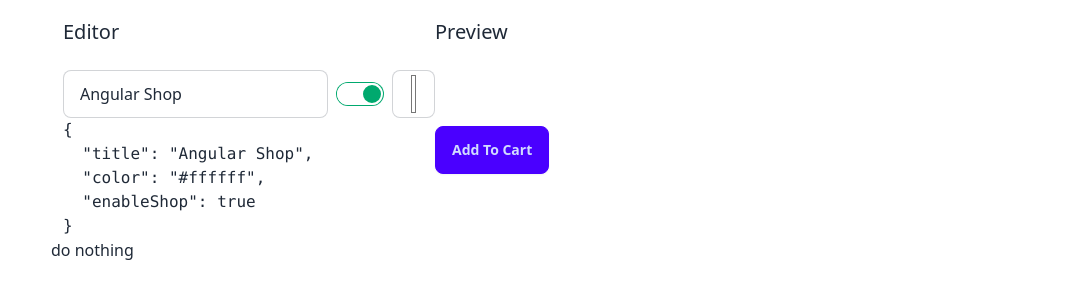
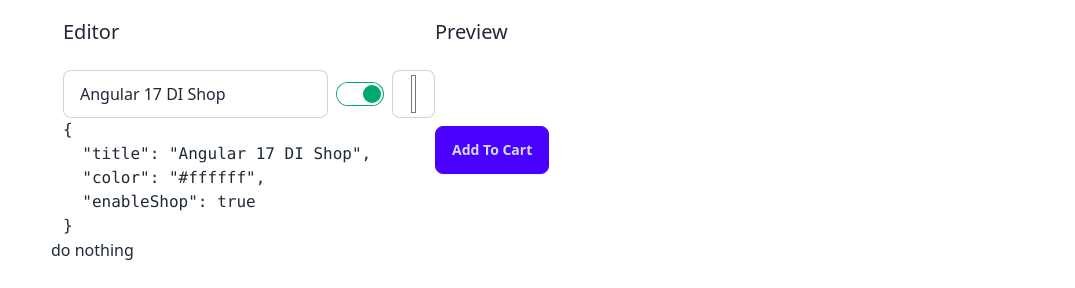
Before and after one commit to dpacquola/angular-di, an Angular app: page /settings in a window 1280 px wide. Shown: the part 156-444 px from the top of the page, without its empty margins (205-1280 px from the left). Built offline with nearby package versions, Linux system fonts and the light colour scheme.

Commit message:
update title

```diff
--- a/src/app/core/settings.service.ts
+++ b/src/app/core/settings.service.ts
@@ -14,7 +14,7 @@ type Config = {
 )
 export class SettingsService {
   config = signal<Config>({
-    title: 'Angular Shop',
+    title: 'Angular 17 DI Shop',
     color: '#ffffff',
     enableShop: true
   })
```
